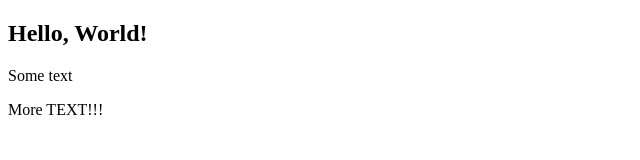
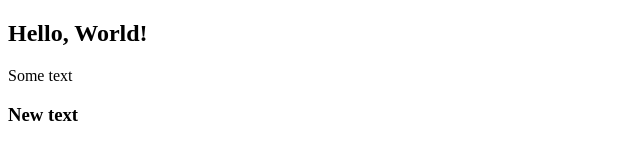
Before and after one commit to blvkparis/GitHowTo, a plain HTML site: page hello.html in a window 1280 px wide. Shown: the whole page, without its empty margins (0-640 px from the left). Drawn offline with Linux system fonts and the light colour scheme.

```diff
--- a/hello.html
+++ b/hello.html
@@ -9,6 +9,6 @@
 <body>
     <h2>Hello, World!</h2>
     <p>Some text</p>
-    <p>More TEXT!!!</p>
+    <h3>New text</h3>
 </body>
 </html>
```
